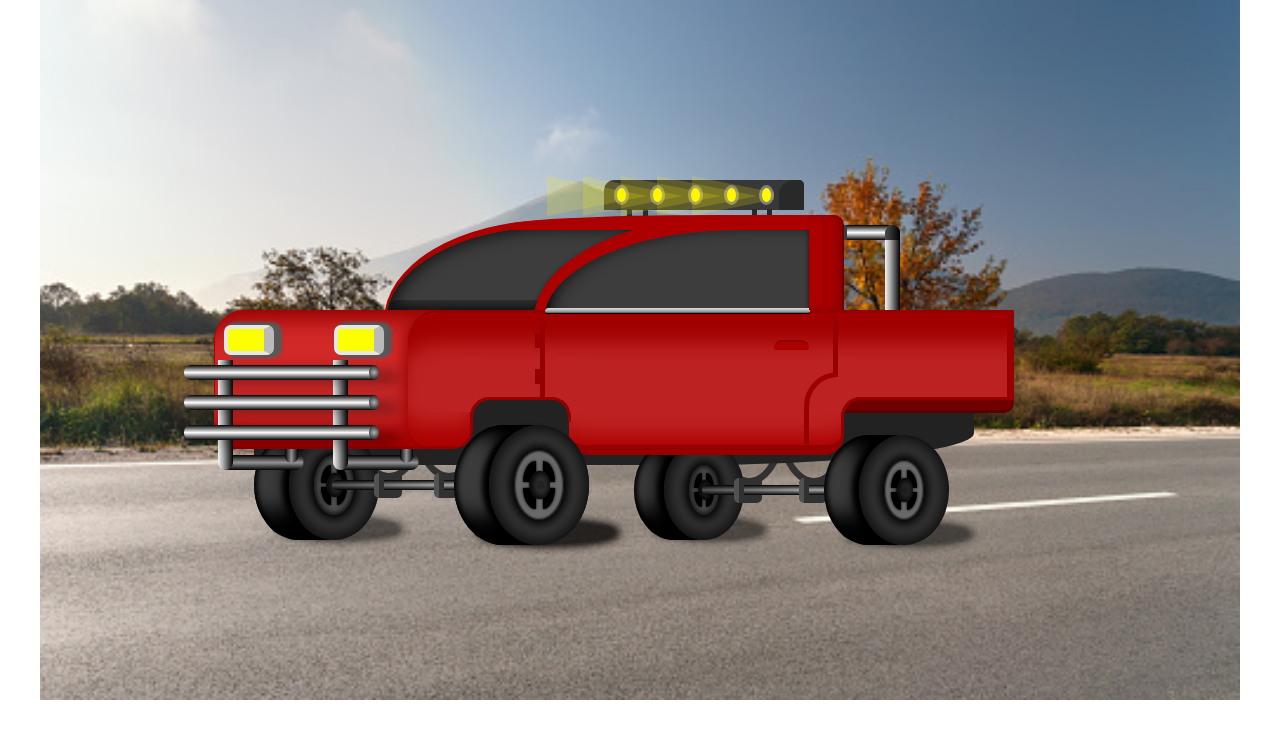
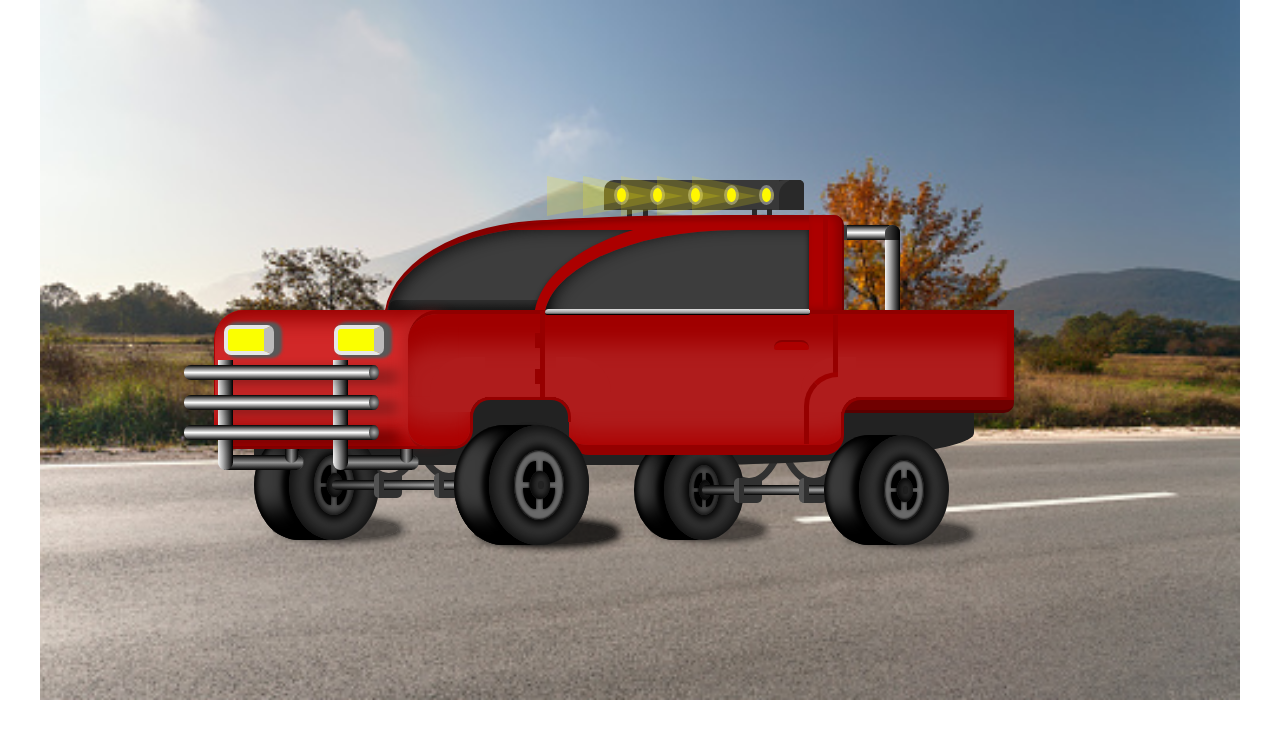
Before and after one commit to GrafVishna/lessons-fls, a plain HTML site: page lesson_11/index.html in a window 1280 px wide. Drawn offline with Linux system fonts and the light colour scheme.

Commit message:
Add files via upload

```diff
--- a/lesson_11/css/style.css
+++ b/lesson_11/css/style.css
@@ -319,7 +319,7 @@
    width: 275px;
    height: 65px;
    border-radius: 0 0 20px 20px;
-   background-color: rgb(189, 34, 34);
+   background-color: rgb(175, 28, 28);
    box-shadow: inset 0px -30px 20px -20px rgb(172, 2, 2);
    border-bottom: 10px solid rgb(148, 0, 0);
    border-right: 3px solid rgb(148, 0, 0);
@@ -333,7 +333,7 @@
    border-radius: 20px 0 0 0;
    z-index: 3;
    background-color: transparent;
-   box-shadow: -25px -25px 0 15px rgb(189, 34, 34);
+   box-shadow: -25px -25px 0 15px rgb(175, 28, 28);
    border-top: 3px solid rgb(148, 0, 0);
    border-left: 3px solid rgb(148, 0, 0);
    z-index: 5;
@@ -349,7 +349,7 @@
    border-top: 3px solid rgb(148, 0, 0);
    border-right: 3px solid rgb(148, 0, 0);
    background-color: transparent;
-   box-shadow: 25px -25px 0px 15px rgb(189, 34, 34);
+   box-shadow: 25px -25px 0px 15px rgb(175, 28, 28);
 }
 
 .front-car--item-2 {
@@ -393,10 +393,10 @@
    bottom: 0;
    right: 0;
    z-index: 2;
-   background-color: rgb(189, 34, 34);
-   border-top: 3px solid rgb(148, 0, 0);
+   background-color: rgb(175, 28, 28);
+   border-top: 4px solid rgb(143, 0, 0);
    border-bottom: 3px solid rgb(148, 0, 0);
-   box-shadow: inset 0px 40px 20px -10px rgb(160, 0, 0);
+   box-shadow: inset 0px 40px 20px -10px rgb(160, 0, 0), inset -20px 0px 10px -10px rgb(160, 0, 0);
 }
 
 .front-car--item-3 {
@@ -406,8 +406,8 @@
    width: 250px;
    height: 150px;
    border-radius: 67% 0 0 0;
-   border-top: 7px solid rgb(172, 0, 0);
-   border-left: 2px solid rgb(172, 0, 0);
+   border-top: 7px solid rgb(134, 0, 0);
+   border-left: 2px solid rgb(134, 0, 0);
    box-shadow: inset 3px 0px 15px 2px rgb(19, 19, 19);
 }
 
@@ -499,11 +499,13 @@
 .front-car--item-6 {
    z-index: 2;
    top: 0px;
-   right: 230px;
-   width: 280px;
+   right: 205px;
+   width: 300px;
    height: 15px;
    border-radius: 75% 0 0 0;
    background-color: rgb(172, 0, 0);
+   border-top: 3px solid rgb(143, 0, 0);
+   box-shadow: inset 0px 7px 5px -5px rgb(134, 0, 0);
 }
 
 .front-car--item-6-6 {
@@ -562,8 +564,7 @@
    box-shadow: inset 0px -30px 20px -10px rgb(172, 2, 2);
    border-right: 3px solid rgb(148, 0, 0);
    border-bottom: 3px solid rgb(148, 0, 0);
-   /* border-left: 3px solid rgb(148, 0, 0); */
-   background-color: rgb(189, 34, 34);
+   background-color: rgb(175, 28, 28);
 }
 
 .front-car--item-8:before {
@@ -574,7 +575,7 @@
    border-radius: 20px 0 0 0;
    z-index: 2;
    background-color: transparent;
-   box-shadow: -25px -25px 0 15px rgb(189, 34, 34);
+   box-shadow: -25px -25px 0 15px rgb(175, 28, 28);
    border-top: 3px solid rgb(148, 0, 0);
    border-left: 3px solid rgb(148, 0, 0);
    z-index: 5;
@@ -586,7 +587,7 @@
    bottom: 0;
    left: 0;
    border-radius: 30px 0 0 20px;
-   box-shadow: -10px 0px 15px -7px rgb(148, 0, 0);
+   box-shadow: -10px 0px 15px -7px rgb(175, 28, 28);
 }
 
 .front-car .wheel {
@@ -642,9 +643,30 @@
    left: -140px;
 }
 
+/*
+.front-car--headlamp-left::before {
+   top: -40px;
+   left: -250px;
+   width: 0;
+   height: 60px;
+   border-top: 50px solid transparent;
+   border-left: 400px solid rgba(255, 238, 0, 0.11);
+   border-bottom: 50px solid transparent;
+} */
+
 .front-car--headlamp-right {
    left: -30px;
 }
+
+/* .front-car--headlamp-right::before {
+   top: -40px;
+   left: -250px;
+   width: 0;
+   height: 60px;
+   border-top: 50px solid transparent;
+   border-left: 300px solid rgba(255, 238, 0, 0.11);
+   border-bottom: 50px solid transparent;
+} */
 
 .front-car--item-11 {
    width: 80px;
```
